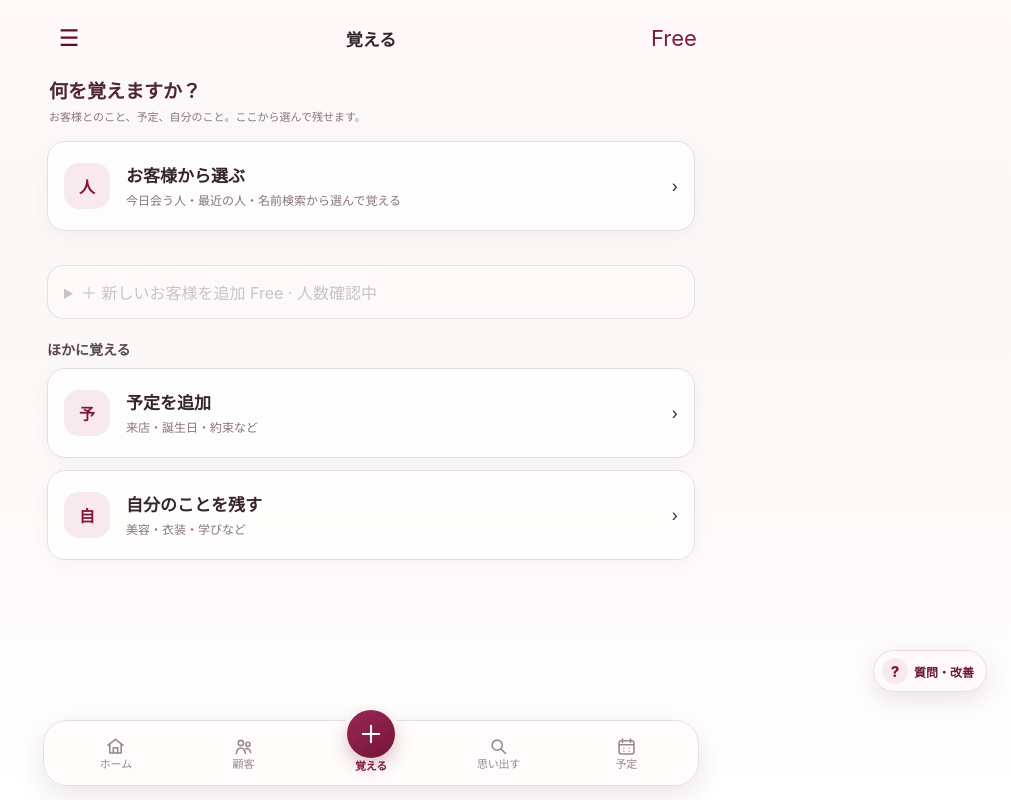
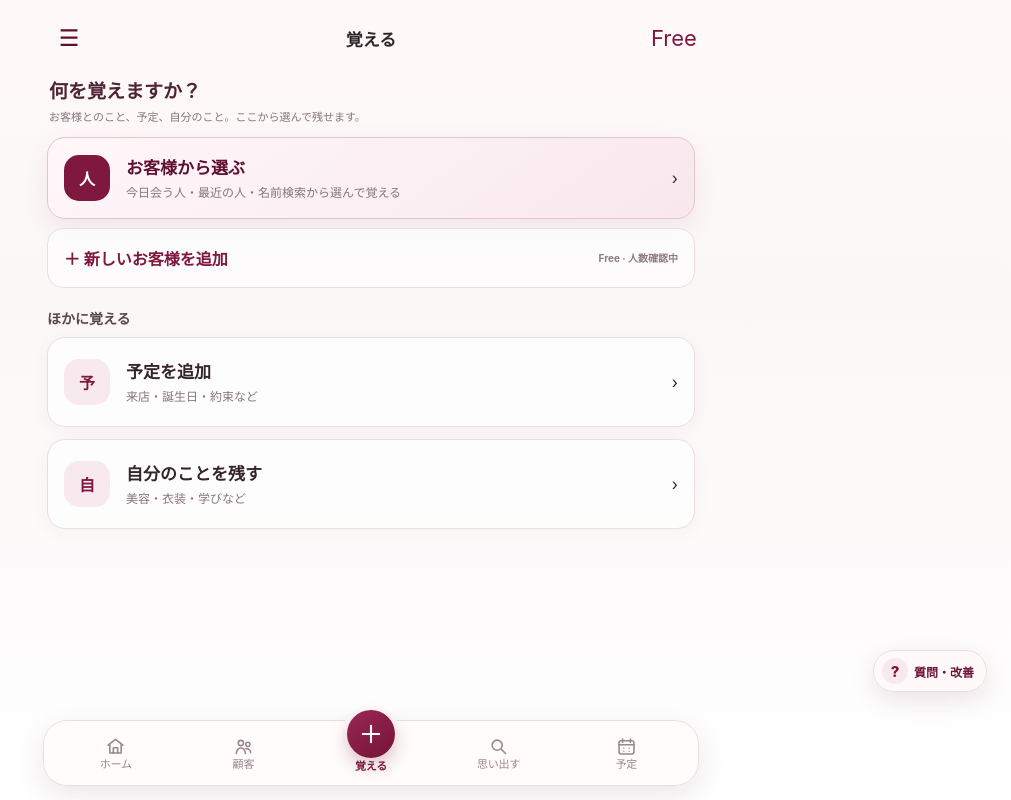
Before and after one commit to karukimori-wq/Velvet, a Next.js app: page /add in a window 1280 px wide. Shown: the whole page, without its empty margins (269-1280 px from the left). Built offline with nearby package versions, Linux system fonts and the light colour scheme; no server answers.

Commit message:
Polish the remember hub entry screen

```diff
--- a/app/surface-polish.css
+++ b/app/surface-polish.css
@@ -1,6 +1,7 @@
 .searchIntro,.addCustomerIntro,.settingsIntro{padding:8px 2px 14px}.searchIntro strong,.searchIntro small,.addCustomerIntro strong,.addCustomerIntro small,.settingsIntro strong,.settingsIntro small{display:block}.searchIntro strong,.addCustomerIntro strong,.settingsIntro strong{font-family:Georgia,"Yu Mincho",serif;font-size:19px;font-weight:600;color:#4d2535}.searchIntro small,.addCustomerIntro small,.settingsIntro small{margin-top:5px;color:var(--muted);font-size:11px;line-height:1.6}.searchMainForm{gap:9px}.searchMainForm .searchBox{min-height:52px;border-radius:16px}.searchResultSummary{display:flex;align-items:baseline;gap:6px;margin:20px 2px 4px;color:var(--muted);font-size:11px}.searchResultSummary strong{font-family:Georgia,"Times New Roman",serif;font-size:26px;color:var(--wine)}.searchPersonRow{display:flex;align-items:center;gap:8px;padding:9px 10px}.searchPersonMain{display:flex;align-items:center;gap:11px;min-width:0;flex:1}.searchMemoryResult{padding:13px 15px}.searchEmpty{margin-top:16px;display:grid;gap:5px}.searchEmpty>span{font-size:22px;color:var(--wine)}.searchEmpty strong{font-size:13px;color:#5e4a52}.searchEmpty small{font-size:11px;line-height:1.55}
 
 .addCustomerCard{padding:17px}.addStepBadge{width:28px;height:28px;display:grid;place-items:center;border-radius:50%;background:var(--rose-soft);color:var(--wine);font-family:Georgia,"Times New Roman",serif;font-weight:700}.addCustomerCard .fieldLabel{color:#7b626c}.addPrivacyHint{text-align:center}.addCustomerShell .registerChoice{background:rgba(255,255,255,.72);border-color:var(--line)}.addCustomerShell .registerChoice p{color:var(--muted)}.addCustomerShell .registerIcon{background:var(--rose-soft);color:var(--wine)}
+.rememberHubIntro{padding-bottom:10px!important}.rememberHubPrimary{gap:9px}.rememberPrimaryChoice{min-height:82px;border-color:#e4c4cf!important;background:linear-gradient(145deg,#fff7f9,#f8e8ee)!important;box-shadow:0 9px 24px rgba(116,19,55,.08)}.rememberPrimaryChoice .registerIcon{background:var(--wine)!important;color:#fff!important}.rememberPrimaryChoice strong{color:var(--wine-deep)}.addCustomerDetails{margin-top:0!important;padding:0!important;overflow:hidden;background:rgba(255,255,255,.68)!important}.addCustomerDetails>summary{min-height:58px;display:flex;align-items:center;justify-content:space-between;gap:12px;padding:0 16px;color:var(--wine)!important;font-weight:750;list-style:none}.addCustomerDetails>summary::-webkit-details-marker{display:none}.addCustomerDetails>summary span{color:#8f7b83;font-size:10px;font-weight:650}.addCustomerDetails[open]>summary{border-bottom:1px solid var(--line)}.addCustomerDetails>.detailsBody{margin:0;padding:10px}.addCustomerDetails .addCustomerCard{border:0;box-shadow:none;background:transparent}.rememberHubShell>.sectionTitle{margin-top:20px}
 
 .scheduleFormLead strong,.scheduleFormLead small{display:block}.scheduleFormLead strong{font-size:13px;color:#5b464e}.scheduleFormLead small{margin-top:3px;color:var(--muted);font-size:10px}.scheduleCustomerLink{display:inline-flex;align-items:center;gap:5px;min-height:30px}.scheduleCustomerLink span{color:#b999a5;font-size:16px}.scheduleAddCard{scroll-margin-top:12px}
 
@@ -9,5 +10,5 @@
 /* Five daily destinations keep 覚える centered and make recall a first-class action. */
 .bottomNav{grid-template-columns:repeat(5,minmax(0,1fr))!important}.bottomNav .navItem{min-width:0;font-size:11px;white-space:nowrap}.bottomNav .captureNav{grid-column:3}
 
-@media(max-width:430px){.searchActions{grid-template-columns:1fr 1fr}.searchMainForm .searchActions .primaryButton,.searchMainForm .searchActions .secondaryButton{min-height:48px;padding:10px 8px;font-size:12px}.addCustomerCard{padding:15px}.searchPersonRow .captureMiniAction{flex-basis:50px}.settingsRow{padding:13px}}
+@media(max-width:430px){.searchActions{grid-template-columns:1fr 1fr}.searchMainForm .searchActions .primaryButton,.searchMainForm .searchActions .secondaryButton{min-height:48px;padding:10px 8px;font-size:12px}.addCustomerCard{padding:15px}.searchPersonRow .captureMiniAction{flex-basis:50px}.settingsRow{padding:13px}.rememberPrimaryChoice{min-height:76px}.addCustomerDetails>summary{min-height:54px}}
 @media(max-width:360px){.searchMainForm .searchActions{grid-template-columns:1fr}.searchPersonRow{padding-left:6px;padding-right:6px}.bottomNav .navItem{font-size:10px}}
```
